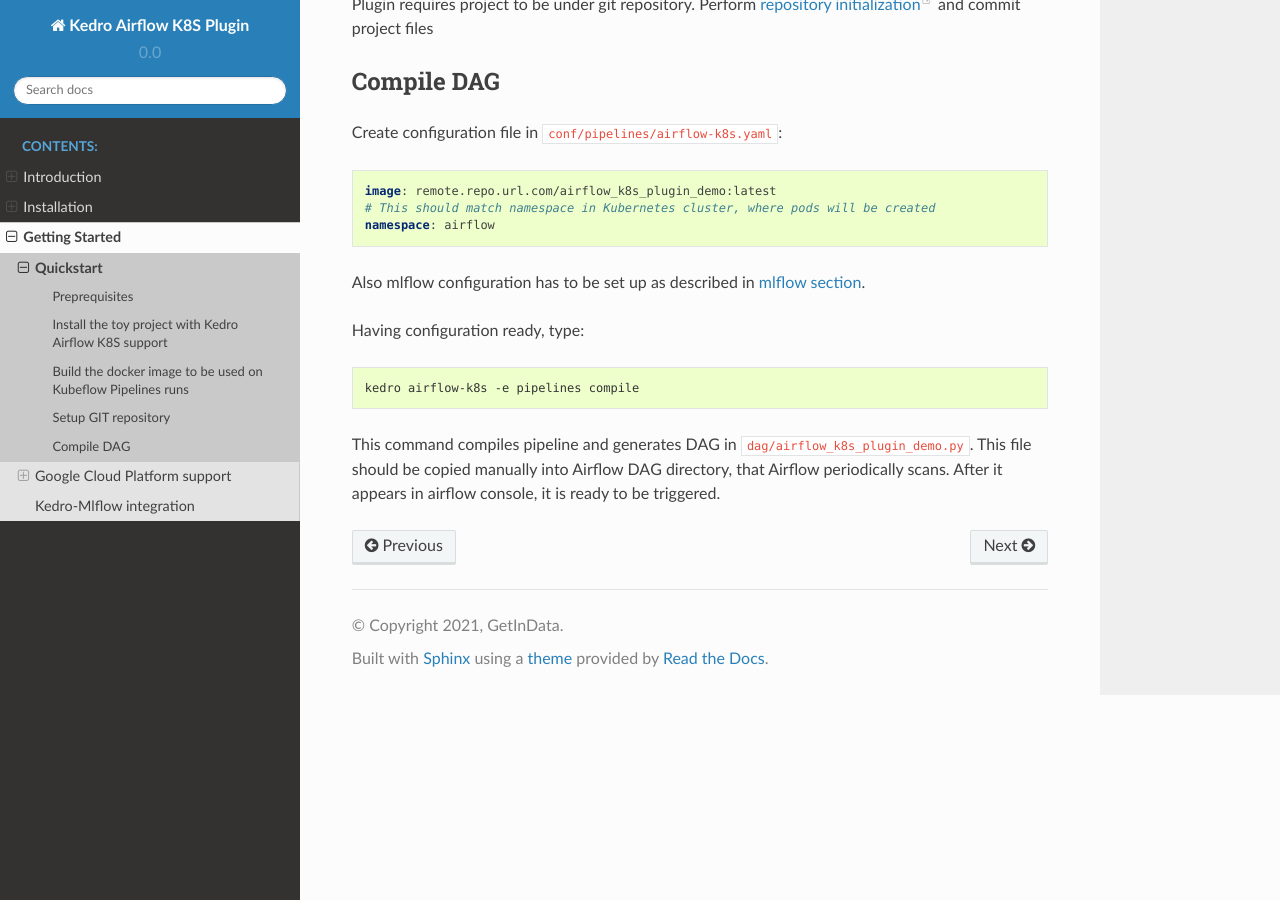
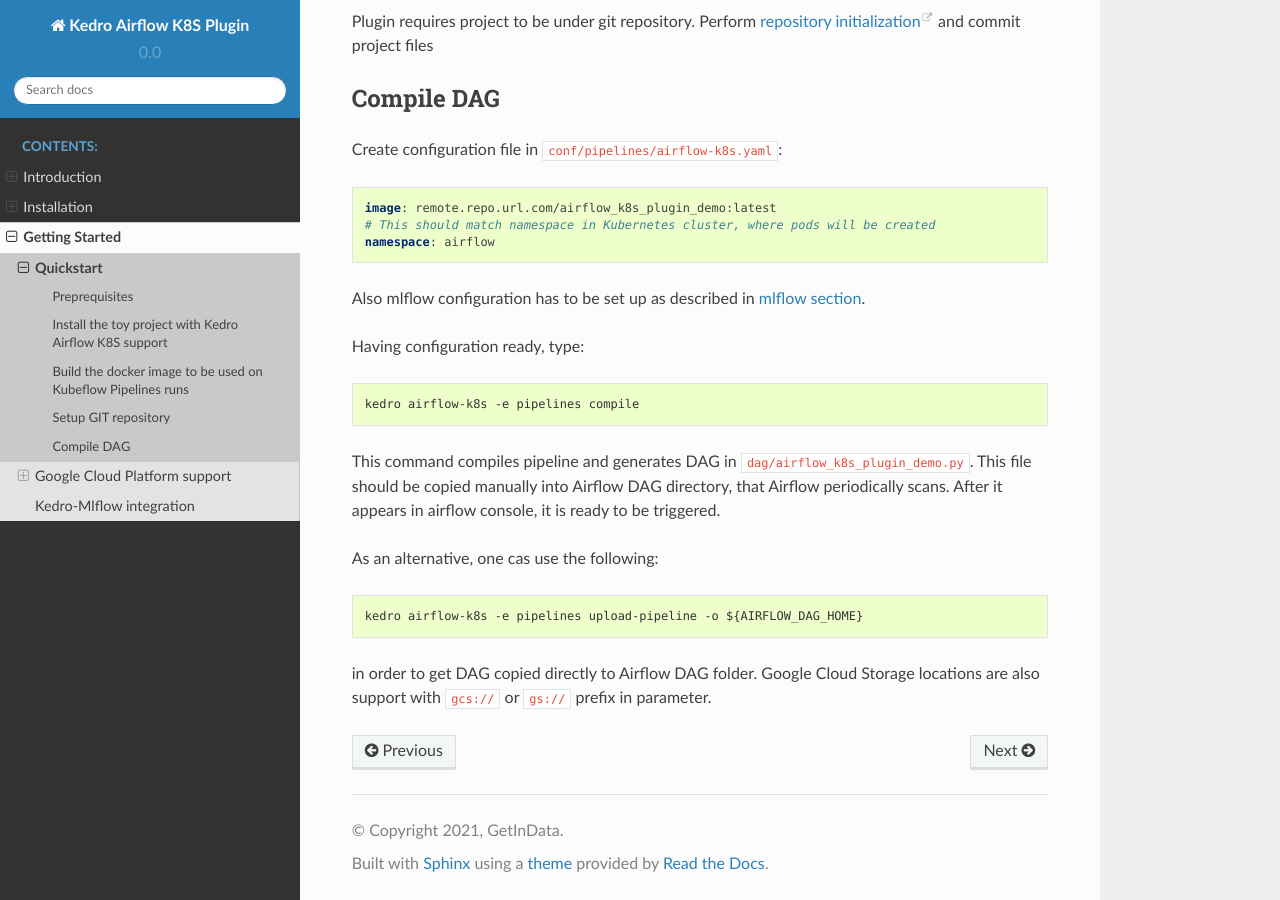
Before and after one commit to getindata/kedro-airflow-k8s, a Sphinx documentation site: the page built from docs/source/03_getting_started/01_quickstart.md, in a window 1280 px wide and 900 px high, scrolled down 2921 px. Built offline with Sphinx 7.4.7 and the Read the Docs theme 2.0.0, drawn with Linux system fonts in a browser that asks for light colours; some of the changed text lies outside the part shown.

Commit message:
Updating documentation.

````diff
--- a/docs/source/03_getting_started/01_quickstart.md
+++ b/docs/source/03_getting_started/01_quickstart.md
@@ -77,6 +77,7 @@
 
 Commands:
 compile  Create an Airflow DAG for a project
+upload-pipeline  Uploads pipeline to Airflow DAG location
 ```
 
 ## Build the docker image to be used on Kubeflow Pipelines runs
@@ -160,3 +161,12 @@
 This command compiles pipeline and generates DAG in `dag/airflow_k8s_plugin_demo.py`. This file should be copied manually into Airflow DAG
 directory,
 that Airflow periodically scans. After it appears in airflow console, it is ready to be triggered.
+
+As an alternative, one cas use the following:
+
+```console
+kedro airflow-k8s -e pipelines upload-pipeline -o ${AIRFLOW_DAG_HOME}
+```
+
+in order to get DAG copied directly to Airflow DAG folder. Google Cloud Storage locations are also support with `gcs://`
+or `gs://` prefix in parameter.
````
Also changed, not shown: docs/source/02_installation/01_installation.md (+7 -1 lines), 1 other file.
